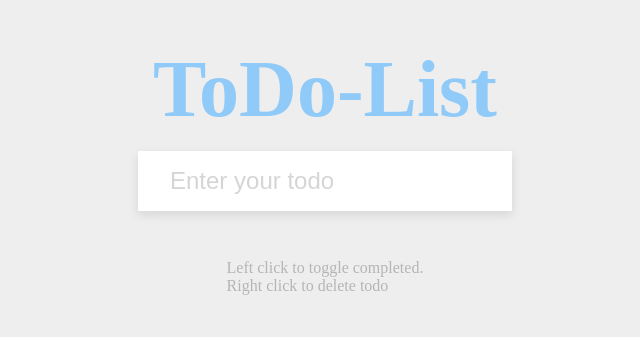
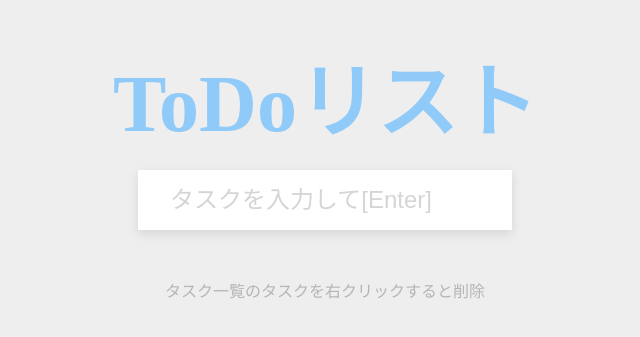
Before and after one commit to ryuichi3811/javascript_todo01, a plain HTML site: page index.html in a window 1280 px wide. Shown: the part 257-594 px from the top of the page, without its empty margins (315-955 px from the left). Drawn offline with Linux system fonts and the light colour scheme.

Commit message:
テキスト文の編集

```diff
--- a/index.html
+++ b/index.html
@@ -5,20 +5,19 @@
     <meta http-equiv="X-UA-Compatible" content="IE=edge" />
     <meta name="viewport" content="width=device-width, initial-scale=1.0" />
     <link rel="stylesheet" href="common.css" />
-    <title>ToDo-List</title>
+    <title>ToDoリスト</title>
   </head>
   <body>
-    <h1>ToDo-List</h1>
+    <h1>ToDoリスト</h1>
 
     <form id="form">
-      <input type="text" id="input" placeholder="Enter your todo" />
+      <input type="text" id="input" placeholder="タスクを入力して[Enter]" />
       <ul id="todos"></ul>
     </form>
 
     <p class="description">
-      Left click to toggle completed. <br />
-      Right click to delete todo
+      タスク一覧のタスクを右クリックすると削除
     </p>
-    <script src="script.js"></script>
+    <script src="main.js"></script>
   </body>
 </html>
```
